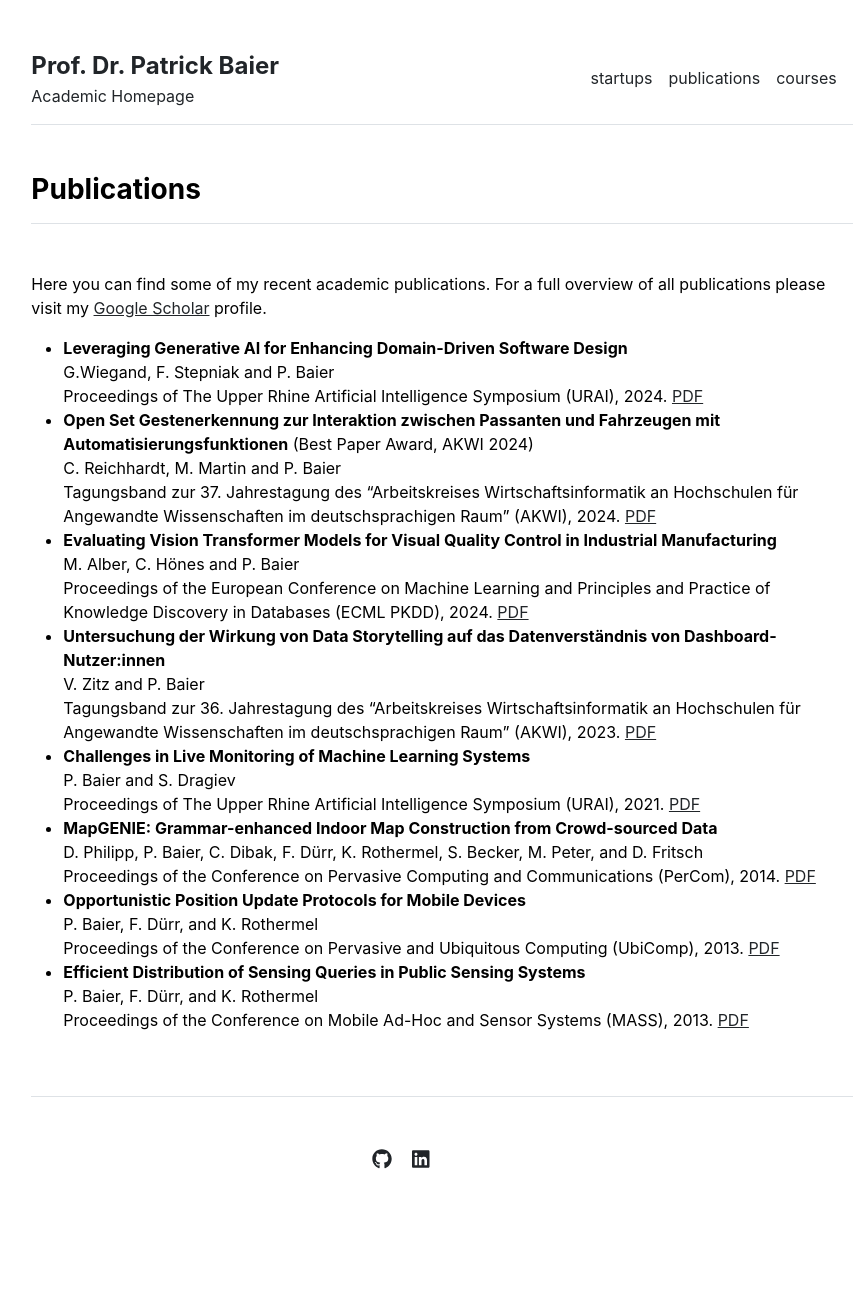
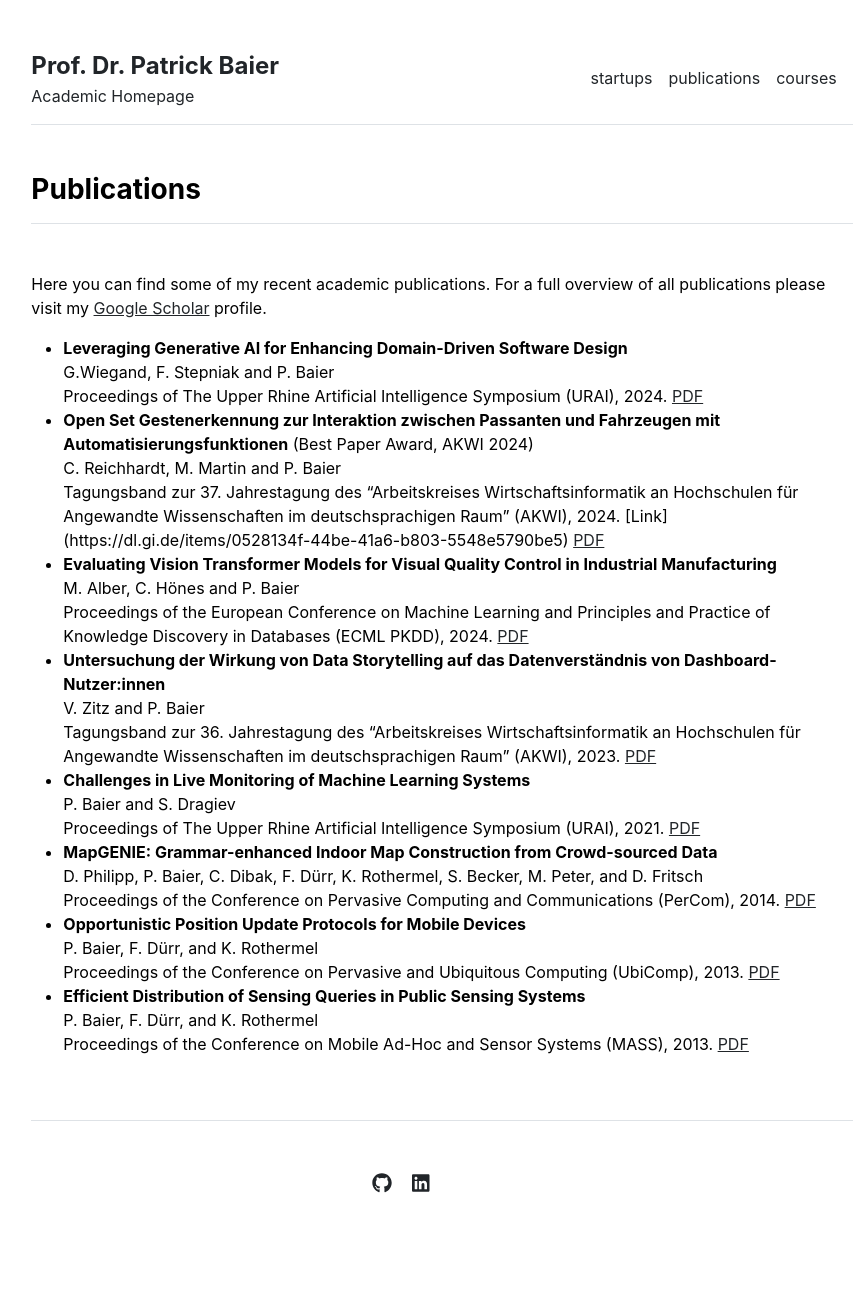
Before and after one commit to pabair/pabair.github.io, a Jekyll site: the page built from publications.md, in a window 1280 px wide. Shown: the whole page, without its empty margins (198-1065 px from the left). Built offline with Jekyll 4.4.1, drawn with Linux system fonts in a browser that asks for light colours; before the commit the page ends 1271 px from its top, so only the background shows below that.

Commit message:
added link

```diff
--- a/publications.md
+++ b/publications.md
@@ -15,6 +15,7 @@ G.Wiegand, F. Stepniak and P. Baier
 - **Open Set Gestenerkennung zur Interaktion zwischen Passanten und Fahrzeugen mit Automatisierungsfunktionen** (Best Paper Award, AKWI 2024) <br>
 C. Reichhardt, M. Martin and P. Baier
 <br> Tagungsband zur 37. Jahrestagung des "Arbeitskreises Wirtschaftsinformatik an Hochschulen für Angewandte Wissenschaften im deutschsprachigen Raum" (AKWI), 2024.
+[Link] (https://dl.gi.de/items/0528134f-44be-41a6-b803-5548e5790be5)
 [PDF](https://pabair.github.io/assets/AKWI2024.pdf)
 - **Evaluating Vision Transformer Models for Visual Quality Control in Industrial Manufacturing** <br>
 M. Alber, C. Hönes and P. Baier<br>
```
